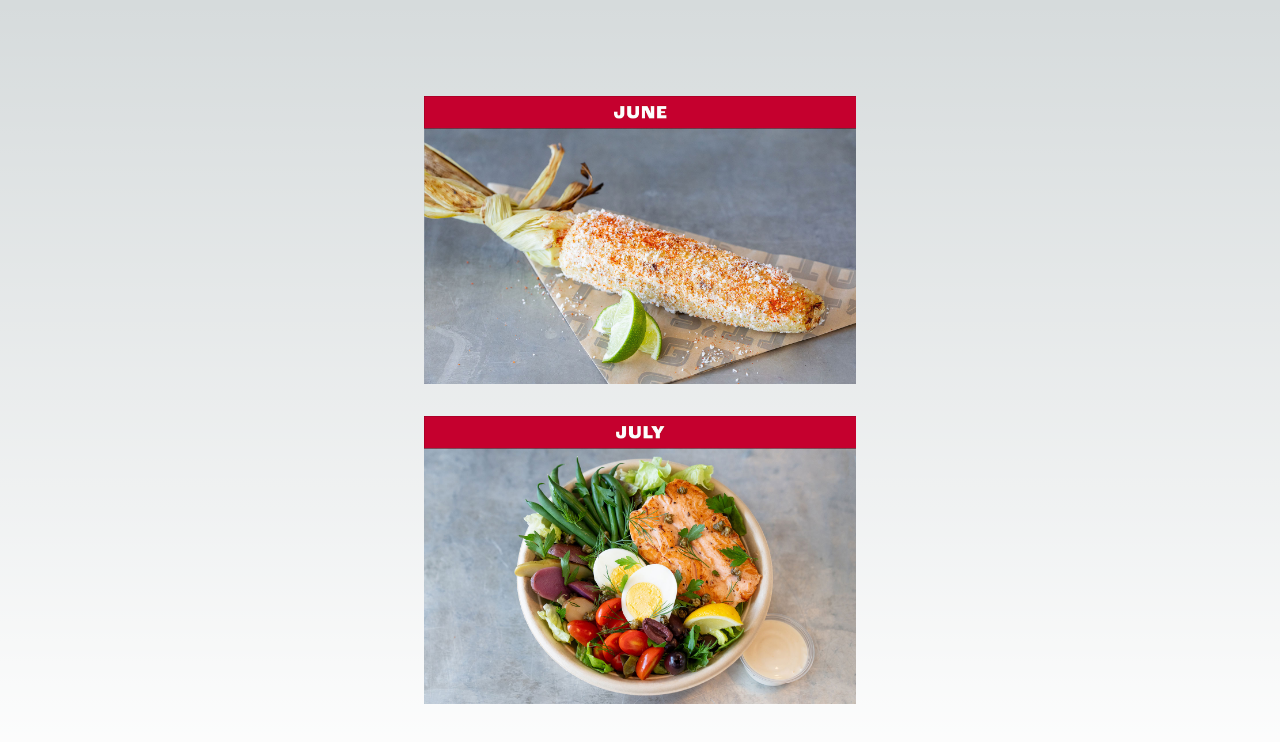
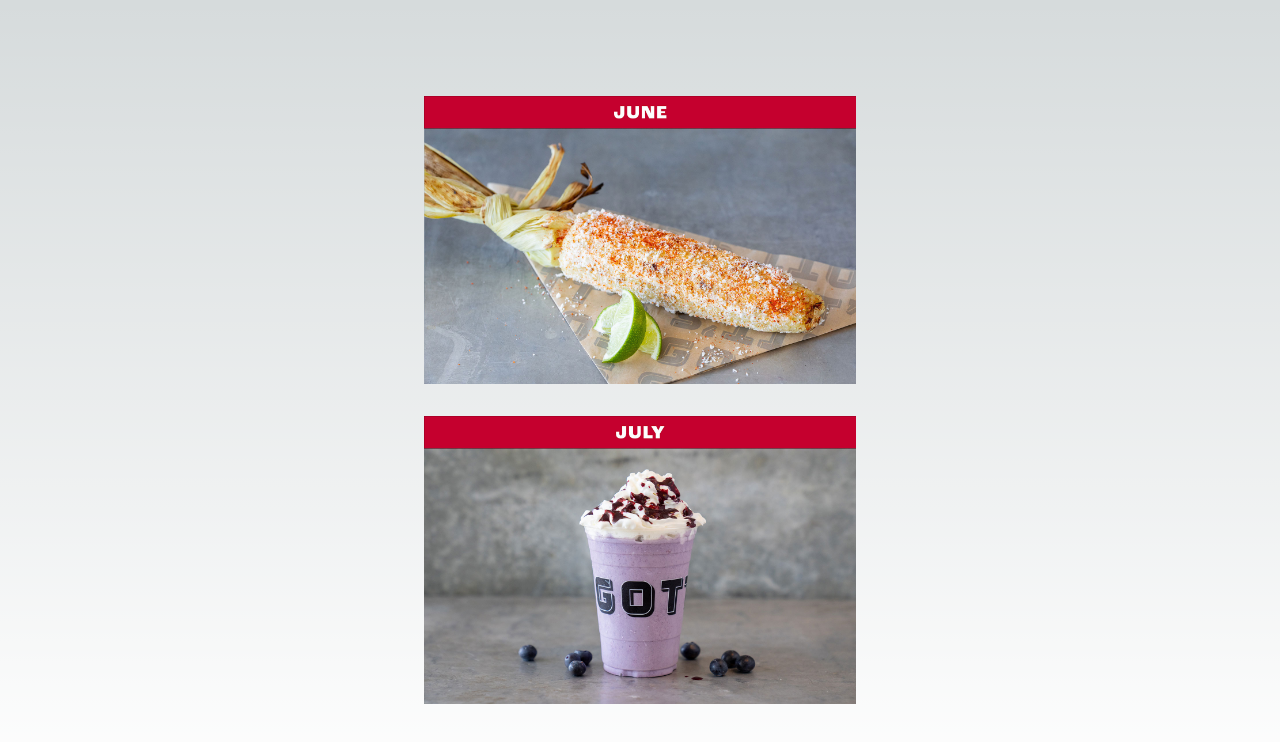
Before and after one commit to mirainc/image-cache-test-pages-router, a Next.js app: page / in a window 1280 px wide. Shown: the top 742 px of the page. Built offline with nearby package versions, Linux system fonts and the light colour scheme.

Commit message:
New images

```diff
--- a/pages/_app.tsx
+++ b/pages/_app.tsx
@@ -11,7 +11,7 @@ export default function App({ Component, pageProps }: AppProps) {
   // Reload the page to check for an updated image.
   useEffect(() => {
     setTimeout(() => {
-      // router.reload();
+      router.reload();
     }, 5000);
   }, [router]);
 
@@ -19,12 +19,20 @@ export default function App({ Component, pageProps }: AppProps) {
     <main className="flex min-h-screen flex-col items-center justify-between p-24 space-y-8">
       <div
         className="flex-1 w-full bg-contain bg-center bg-no-repeat"
+        style={{ backgroundImage: `url(/image3.jpg)` }}
+      ></div>
+      <div
+        className="flex-1 w-full bg-contain bg-center bg-no-repeat"
+        style={{ backgroundImage: `url(/image2.jpg)` }}
+      ></div>
+      {/* <div
+        className="flex-1 w-full bg-contain bg-center bg-no-repeat"
         style={{ backgroundImage: `url(${image3.src})` }}
       ></div>
       <div
         className="flex-1 w-full bg-contain bg-center bg-no-repeat"
         style={{ backgroundImage: `url(${image7.src})` }}
-      ></div>
+      ></div> */}
     </main>
   );
 }
```
Also changed, not shown: public/image1.jpg (renamed from public/image6.jpg), public/image4.jpg (renamed from public/image7.jpg).
